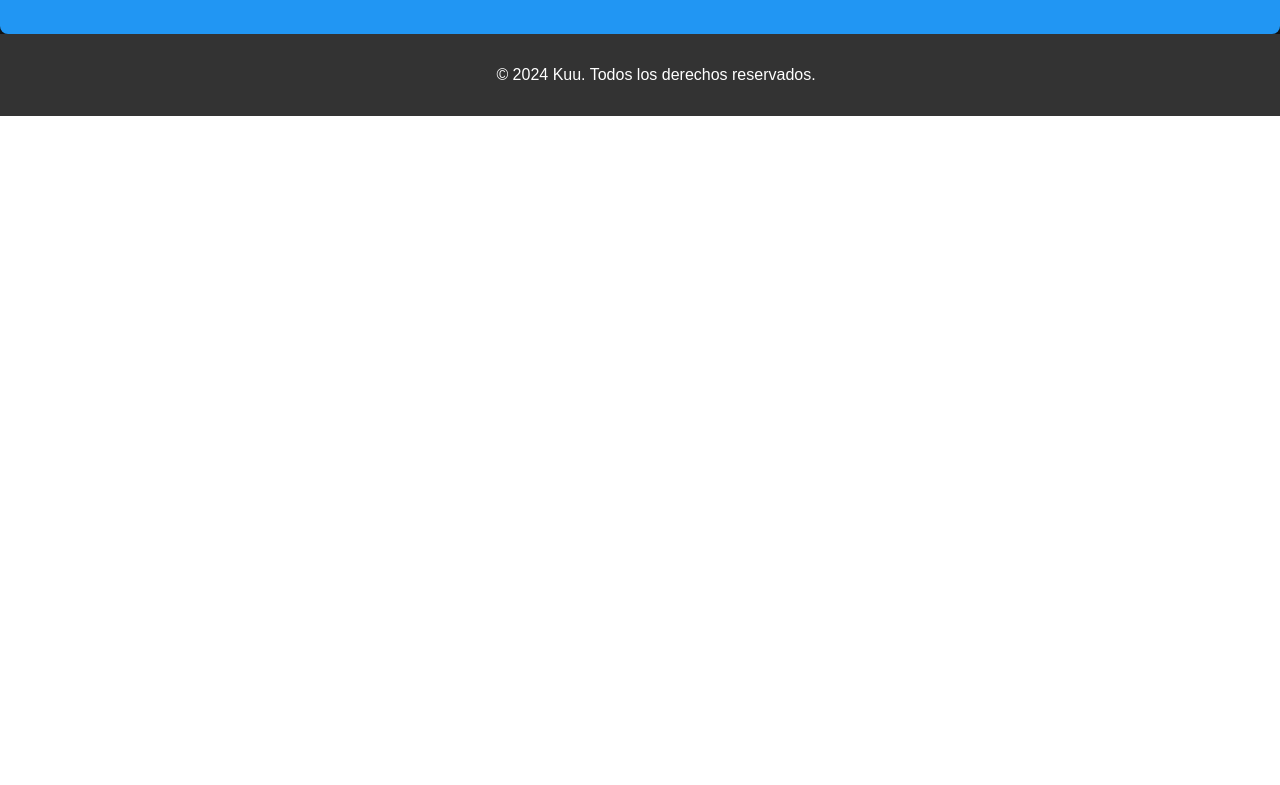
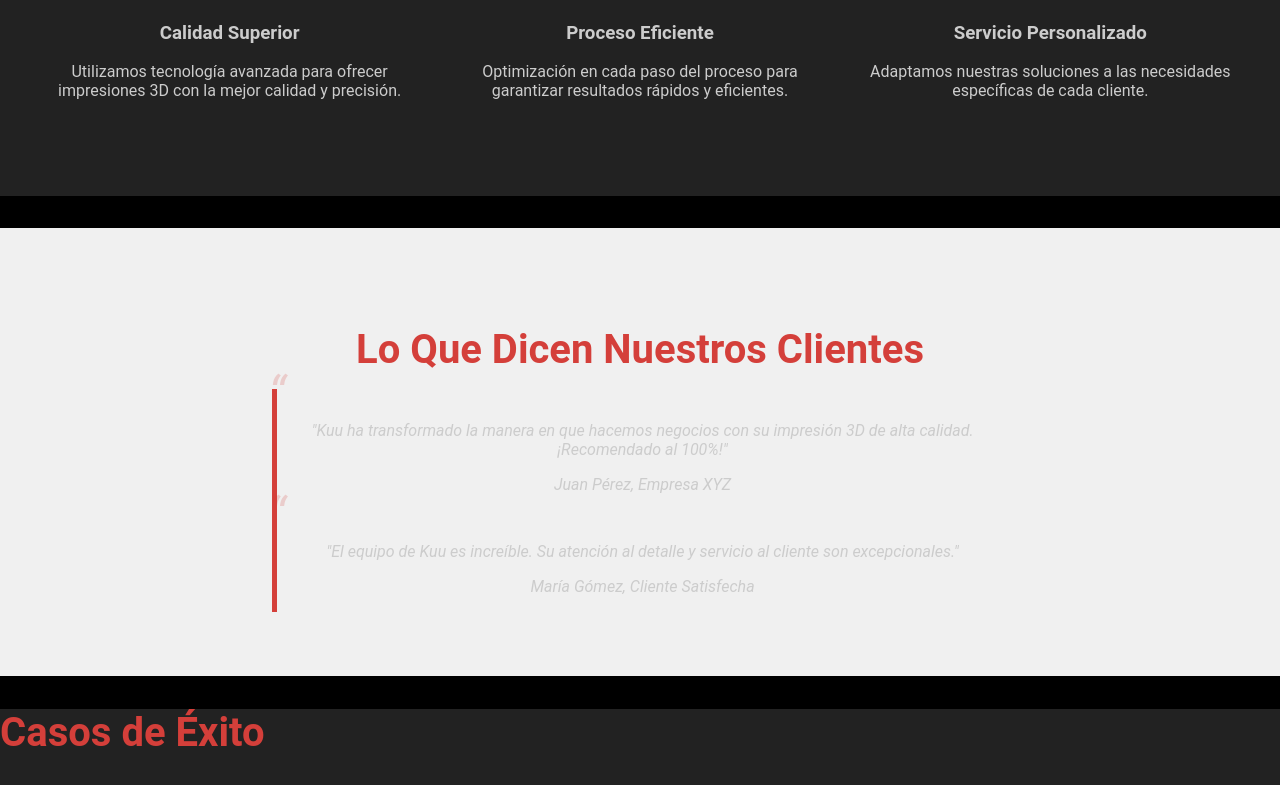
Before and after one commit to widacasan/kuu-website, a PHP site: page /pages/home.html in a window 1280 px wide. Shown: the part 1926-2711 px from the top of the page. Before the commit the page ends 2042 px from the top, so only its background shows below. Run offline with PHP 8.4, Linux system fonts and the light colour scheme.

Commit message:
add information an images

```diff
--- a/assets/css/styles.css
+++ b/assets/css/styles.css
@@ -1,23 +1,34 @@
 /* Estilos generales */
 body {
-    font-family: 'Poppins', sans-serif; /* Tipografía moderna y elegante */
+    font-family: 'Roboto', sans-serif; /* Tipografía moderna */
     margin: 0;
     padding: 0;
     box-sizing: border-box;
-    background-color: #f4f4f9; /* Fondo claro */
-    color: #333; /* Texto oscuro */
-    transition: background-color 0.3s, color 0.3s;
+    transition: background-color 0.3s, color 0.3s; /* Transición suave para cambios de tema */
 }
 
+/* Estilos para el encabezado */
 header {
-    background-color: #1f1f1f; /* Gris oscuro */
+    background-color: #003366; /* Azul oscuro */
     color: #fff;
-    padding: 1rem 2rem;
-    position: fixed;
+    padding: 1rem 2rem; /* Espaciado uniforme */
+    position: fixed; /* Fijo en la parte superior */
     width: 100%;
     top: 0;
-    z-index: 1000;
-    box-shadow: 0 4px 6px rgba(0, 0, 0, 0.1); /* Sombra suave */
+    left: 0;
+    z-index: 1000; /* Asegura que esté por encima de otros elementos */
+    box-shadow: 0 4px 8px rgba(0, 0, 0, 0.2); /* Sombra sutil */
+    transition: background-color 0.3s, box-shadow 0.3s; /* Transiciones suaves */
+}
+
+/* Estilos para la navegación */
+nav {
+    display: flex;
+    justify-content: space-between; /* Distribuye el espacio entre los elementos */
+    align-items: center;
+    max-width: 1200px; /* Ancho máximo del contenedor */
+    margin: 0 auto; /* Centra el contenido */
+    width: 100%; /* Ocupa todo el ancho del encabezado */
 }
 
 nav ul {
@@ -35,52 +47,39 @@ nav ul li {
 nav ul li a {
     color: #fff;
     text-decoration: none;
-    font-weight: 600;
-    font-size: 1.2rem;
-    transition: color 0.3s;
+    font-weight: bold;
+    font-size: 1.2rem; /* Tamaño de fuente ligeramente mayor */
+    padding: 0.5rem 1rem; /* Espaciado interno para mejorar la apariencia */
+    transition: color 0.3s, transform 0.2s;
+    position: relative; /* Para el efecto de subrayado */
+}
+
+nav ul li a::after {
+    content: '';
+    position: absolute;
+    left: 0;
+    bottom: -5px;
+    width: 100%;
+    height: 2px;
+    background-color: #d43f3a; /* Rojo brillante */
+    transform: scaleX(0);
+    transform-origin: bottom right;
+    transition: transform 0.3s ease-out;
+}
+
+nav ul li a:hover::after {
+    transform: scaleX(1);
+    transform-origin: bottom left;
 }
 
 nav ul li a:hover {
-    color: #ff5722; /* Naranja vibrante */
+    color: #d43f3a; /* Rojo brillante para el hover */
+    transform: scale(1.1); /* Efecto de escala al pasar el ratón */
 }
 
-footer {
-    background-color: #333;
-    color: #fff;
-    padding: 1rem;
-    text-align: center;
-    position: relative;
-    bottom: 0;
-    width: 100%;
-}
-
-/* Botones */
-button, .cta-button {
-    background-color: #ff5722; /* Naranja vibrante */
-    color: #fff;
-    padding: 0.75rem 1.5rem;
-    border: none;
-    border-radius: 0.5rem;
-    cursor: pointer;
-    transition: background-color 0.3s, transform 0.2s;
-    font-weight: bold;
-}
-
-button:hover, .cta-button:hover {
-    background-color: #e64a19; /* Naranja más oscuro */
-    transform: scale(1.05); /* Efecto de escala al pasar el ratón */
-}
-
-/* Enlaces */
-a {
-    color: #2196f3; /* Azul brillante */
-    text-decoration: none;
-    transition: color 0.3s, text-shadow 0.3s;
-}
-
-a:hover {
-    color: #1976d2; /* Azul más oscuro */
-    text-shadow: 0 1px 3px rgba(0, 0, 0, 0.2); /* Sombra de texto */
+/* Estilos para el contenido principal */
+main {
+    margin-top: 80px; /* Espacio para el encabezado fijo */
 }
 
 /* Estilos para la página de inicio */
@@ -151,83 +149,235 @@ a:hover {
 
 .features .feature:hover {
     transform: scale(1.05); /* Efecto de escala al pasar el ratón */
-    box-shadow: 0 8px 16px rgba(0, 0, 0, 0.2); /* Sombra más pronunciada */
+    box-shadow: 0 4px 8px rgba(0, 0, 0, 0.3); /* Sombra más pronunciada */
 }
 
 .features img {
     width: 100%;
     height: auto;
-    border-radius: 0.5rem; /* Bordes redondeados para las imágenes */
+    margin-top: 1rem;
+    object-fit: cover; /* Mantiene la proporción de las imágenes */
     transition: transform 0.3s;
 }
 
 .features img:hover {
-    transform: scale(1.05); /* Efecto de escala al pasar el ratón */
+    transform: scale(1.1); /* Efecto de escala en imágenes al pasar el ratón */
 }
 
 .testimonials {
-    background-color: #f9f9f9; /* Fondo gris claro */
-    padding: 4rem 2rem;
+    background-color: #f0f0f0; /* Gris claro */
+    padding: 4rem 1rem; /* Mayor espacio para una mejor presentación */
     text-align: center;
 }
 
 .testimonials blockquote {
-    border-left: 5px solid #ff5722; /* Naranja vibrante */
-    padding-left: 1.5rem;
-    margin: 1.5rem auto;
-    max-width: 700px;
+    border-left: 5px solid #d43f3a; /* Rojo brillante */
+    padding-left: 1rem;
+    margin: 0 auto;
+    max-width: 700px; /* Mayor ancho para mejorar la legibilidad */
     font-style: italic;
     color: #333;
     position: relative;
 }
 
 .testimonials blockquote::before {
-    content: "\201C"; /* Comillas iniciales */
-    font-size: 4rem;
-    color: #ff5722; /* Naranja vibrante */
+    content: '“';
+    font-size: 3rem;
     position: absolute;
-    top: -1rem;
-    left: -1rem;
+    left: -0.5rem;
+    top: -1.5rem;
+    color: #d43f3a; /* Rojo brillante */
+    opacity: 0.2;
 }
 
-.testimonials blockquote footer {
-    font-weight: bold;
-    margin-top: 0.5rem;
-    color: #555;
+/* Efecto de desplazamiento suave en la sección de contacto */
+.contact-cta {
+    text-align: center;
+    padding: 4rem 1rem; /* Mayor espacio para una mejor presentación */
+    background-color: #003366; /* Azul oscuro */
+    color: #fff;
+    border-radius: 0.5rem;
+    margin: 2rem auto;
+    max-width: 800px;
+    position: relative;
+    overflow: hidden;
 }
 
-.contact-cta {
+.contact-cta h2 {
+    font-size: 2rem;
+    animation: slideIn 1s ease-out;
+}
+
+.contact-cta p {
+    font-size: 1.25rem;
+    animation: slideIn 1s ease-out 0.5s;
+}
+
+@keyframes slideIn {
+    from {
+        transform: translateY(20px);
+        opacity: 0;
+    }
+    to {
+        transform: translateY(0);
+        opacity: 1;
+    }
+}
+
+/* Estilos para la página de servicios */
+section {
+    margin-bottom: 2rem;
+}
+
+section img {
+    width: 100%;
+    height: auto;
+    margin-top: 1rem;
+    object-fit: cover; /* Mantiene la proporción de las imágenes */
+}
+
+section h2 {
+    font-size: 2.5rem;
+    margin-bottom: 1rem;
+    color: #d43f3a; /* Rojo brillante */
+}
+
+/* Estilos para la página de sobre nosotros */
+.about-section {
+    padding: 2rem;
+    margin-bottom: 2rem;
+}
+
+.about-content {
+    display: flex;
+    align-items: center;
+    gap: 1.5rem;
+    flex-direction: column;
+}
+
+.about-content img {
+    max-width: 100%;
+    border-radius: 8px;
+}
+
+.timeline {
+    margin-top: 2rem;
+    padding: 1rem;
+    background: #f9f9f9;
+    border-radius: 8px;
+}
+
+.timeline-event {
+    margin-bottom: 1rem;
+}
+
+.team-profiles {
+    display: flex;
+    flex-wrap: wrap;
+    gap: 1.5rem;
+}
+
+.profile {
     text-align: center;
-    padding: 4rem 2rem;
-    background-color: #2196f3; /* Azul brillante */
-    color: #fff;
+    max-width: 200px;
+}
+
+.profile img {
+    width: 100%;
+    border-radius: 50%;
+}
+
+.mission-visuals {
+    margin-top: 2rem;
+    text-align: center;
+}
+
+.mission-visuals img {
+    max-width: 100%;
+    border-radius: 8px;
+}
+
+blockquote {
+    margin: 1.5rem 0;
+    padding: 1rem;
+    border-left: 5px solid #d43f3a; /* Rojo brillante */
+    font-style: italic;
+}
+
+/* Estilos para la página de contacto */
+form {
+    display: grid;
+    gap: 1.5rem;
+    max-width: 700px; /* Mayor ancho para mejor usabilidad */
+    margin: 0 auto;
+}
+
+label {
+    font-weight: bold;
+}
+
+input, textarea {
+    width: 100%;
+    padding: 0.75rem;
+    border: 1px solid #ddd;
     border-radius: 0.5rem;
 }
 
-.contact-cta h2 {
-    font-size: 2.5rem;
+textarea {
+    resize: vertical; /* Permite ajustar el tamaño vertical del textarea */
 }
 
-.contact-cta p {
-    font-size: 1.5rem;
+button {
+    background-color: #d43f3a; /* Rojo brillante */
+    color: #fff;
+    padding: 1rem 2rem;
+    border: none;
+    border-radius: 0.5rem;
+    cursor: pointer;
+    transition: background-color 0.3s, transform 0.2s;
+}
+
+button:hover {
+    background-color: #b03228; /* Rojo más oscuro */
+    transform: scale(1.05); /* Efecto de escala al pasar el ratón */
+}
+
+/* Estilos para la página de blog */
+.blog-article {
+    margin-bottom: 3rem; /* Mayor espacio entre artículos */
+}
+
+.blog-article h2 {
+    font-size: 2rem;
+    margin-bottom: 1rem;
+    color: #d43f3a; /* Rojo brillante */
+}
+
+.blog-article p {
+    font-size: 1.125rem;
+    line-height: 1.6;
+}
+
+.blog-article a {
+    color: #007bff; /* Azul */
 }
 
 /* Estilos para el modo oscuro */
 body[data-theme='dark'] {
-    background-color: #121212;
-    color: #e0e0e0;
+    background-color: #000;
+    color: #fff;
 }
 
 header, footer {
-    background-color: #1f1f1f;
+    background-color: #1f1f1f; /* Color más oscuro para el modo oscuro */
 }
 
 nav ul li a {
-    color: #e0e0e0;
+    color: #e0e0e0; /* Color claro para el modo oscuro */
 }
 
 footer {
-    background-color: #333;
+    background-color: #111;
 }
 
 .hero {
@@ -235,12 +385,12 @@ footer {
 }
 
 .testimonials blockquote {
-    border-left: 5px solid #ff5722;
-    color: #e0e0e0;
+    border-left: 5px solid #d43f3a; /* Rojo brillante */
+    color: #ccc;
 }
 
 /* Ajustes adicionales para el modo oscuro */
 section {
-    background-color: #1e1e1e;
-    color: #e0e0e0;
+    background-color: #222;
+    color: #ccc;
 }
--- a/index.html
+++ b/index.html
@@ -27,7 +27,7 @@
         </section>
         <section class="features">
             <div class="feature">
-                <img src="assets/img/feature1.jpg" alt="Innovación 3D">
+                <img src="assets/img/feature1.jpeg" alt="Innovación 3D">
                 <h3>Innovación Continua</h3>
                 <p>Descubre cómo nuestras soluciones en impresión 3D están liderando el cambio.</p>
             </div>
@@ -37,7 +37,7 @@
                 <p>Nuestros productos están diseñados para ofrecer resultados de la más alta calidad.</p>
             </div>
             <div class="feature">
-                <img src="assets/img/feature3.jpg" alt="Atención al Cliente">
+                <img src="assets/img/feature3.jpeg" alt="Detalles unicos">
                 <h3>Soporte Dedicado</h3>
                 <p>Estamos aquí para ayudarte en cada paso del camino, desde la consulta hasta el soporte postventa.</p>
             </div>
--- a/pages/home.html
+++ b/pages/home.html
@@ -3,15 +3,15 @@
 <head>
     <meta charset="UTF-8">
     <meta name="viewport" content="width=device-width, initial-scale=1.0">
-    <meta name="description" content="Página de inicio de Kuu, empresa de impresión 3D.">
+    <meta name="description" content="Página principal de Kuu, empresa innovadora en impresión 3D con soluciones personalizadas y tecnología avanzada.">
+    <title>Kuu - Impresión 3D</title>
     <link rel="stylesheet" href="../assets/css/styles.css">
-    <title>Inicio - Kuu</title>
 </head>
 <body>
     <header>
         <nav>
             <ul>
-                <li><a href="home.html">Inicio</a></li>
+                <li><a href="../index.html">Inicio</a></li>
                 <li><a href="services.html">Servicios</a></li>
                 <li><a href="about.html">Sobre Nosotros</a></li>
                 <li><a href="contact.html">Contacto</a></li>
@@ -20,44 +20,109 @@
         </nav>
     </header>
     <main>
+        <!-- Hero Section -->
         <section class="hero">
-            <h1>Bienvenido a Kuu</h1>
-            <p>Revolucionamos el mundo con soluciones innovadoras en impresión 3D.</p>
-            <a href="services.html" class="cta-button">Nuestros Servicios</a>
+            <div class="hero-content">
+                <h1>Bienvenido a Kuu</h1>
+                <p>Innovación en impresión 3D para tus necesidades más exigentes.</p>
+                <a href="services.html" class="cta-button">Descubre Nuestros Servicios</a>
+            </div>
+            <div class="hero-media">
+                <img src="../assets/img/video.gif" alt="Impresión 3D en acción">
+                <!-- Alternativamente, puedes usar un video en lugar de una imagen -->
+                <!-- <video autoplay muted loop>
+                    <source src="../assets/videos/hero-video.mp4" type="video/mp4">
+                    Tu navegador no soporta el video.
+                </video> -->
+            </div>
         </section>
+
+        <!-- Características Destacadas -->
         <section class="features">
-            <h2>Nuestros Servicios Destacados</h2>
+            <h2>Nuestras Características</h2>
             <div class="feature">
-                <img src="../assets/img/prototipos.jpg" alt="Prototipos Rápidos">
-                <h3>Prototipos Rápidos</h3>
-                <p>Validamos ideas y conceptos con rapidez y precisión.</p>
+                <img src="../assets/img/feature1.jpg" alt="Impresión 3D de alta calidad">
+                <h3>Calidad Superior</h3>
+                <p>Utilizamos tecnología avanzada para ofrecer impresiones 3D con la mejor calidad y precisión.</p>
             </div>
             <div class="feature">
-                <img src="../assets/img/produccion.jpg" alt="Producción a Medida">
-                <h3>Producción a Medida</h3>
-                <p>Fabricamos piezas personalizadas según tus especificaciones.</p>
+                <img src="../assets/img/feature2.jpg" alt="Proceso de impresión 3D">
+                <h3>Proceso Eficiente</h3>
+                <p>Optimización en cada paso del proceso para garantizar resultados rápidos y eficientes.</p>
             </div>
             <div class="feature">
-                <img src="../assets/img/consultoria.jpg" alt="Consultoría en Impresión 3D">
-                <h3>Consultoría en Impresión 3D</h3>
-                <p>Asesoramos sobre la integración de la impresión 3D en tu negocio.</p>
+                <img src="../assets/img/feature3.jpg" alt="Servicio personalizado">
+                <h3>Servicio Personalizado</h3>
+                <p>Adaptamos nuestras soluciones a las necesidades específicas de cada cliente.</p>
             </div>
         </section>
+
+        <!-- Testimonios de Clientes -->
         <section class="testimonials">
             <h2>Lo Que Dicen Nuestros Clientes</h2>
-            <blockquote>
-                <p>"Kuu transformó nuestra manera de trabajar con prototipos. ¡Su tecnología y servicio son excepcionales!"</p>
-                <footer>- Juan Pérez, CEO de Innovatech</footer>
-            </blockquote>
-            <blockquote>
-                <p>"La consultoría de Kuu nos ayudó a mejorar nuestra línea de producción. Muy recomendados."</p>
-                <footer>- Ana López, Gerente de Fabricación</footer>
-            </blockquote>
+            <div class="testimonial">
+                <blockquote>
+                    <p>"Kuu ha transformado la manera en que hacemos negocios con su impresión 3D de alta calidad. ¡Recomendado al 100%!"</p>
+                    <cite>Juan Pérez, Empresa XYZ</cite>
+                </blockquote>
+            </div>
+            <div class="testimonial">
+                <blockquote>
+                    <p>"El equipo de Kuu es increíble. Su atención al detalle y servicio al cliente son excepcionales."</p>
+                    <cite>María Gómez, Cliente Satisfecha</cite>
+                </blockquote>
+            </div>
         </section>
-        <section class="contact-cta">
-            <h2>¿Listo para Comenzar?</h2>
-            <p>Contáctanos hoy para descubrir cómo podemos ayudarte con tus proyectos de impresión 3D.</p>
+
+        <!-- Casos de Éxito -->
+        <section class="success-stories">
+            <h2>Casos de Éxito</h2>
+            <div class="story">
+                <img src="../assets/img/success1.jpg" alt="Caso de éxito 1">
+                <h3>Proyecto A</h3>
+                <p>Descubre cómo ayudamos a la Empresa ABC a optimizar sus procesos con nuestra tecnología de impresión 3D.</p>
+            </div>
+            <div class="story">
+                <img src="../assets/img/success2.jpg" alt="Caso de éxito 2">
+                <h3>Proyecto B</h3>
+                <p>Explora el caso en el que nuestro servicio personalizado mejoró significativamente la eficiencia de un proceso industrial.</p>
+            </div>
+        </section>
+
+        <!-- Preguntas Frecuentes (FAQ) -->
+        <section class="faq">
+            <h2>Preguntas Frecuentes</h2>
+            <div class="faq-item">
+                <h3>¿Qué tipos de materiales utilizan?</h3>
+                <p>Utilizamos una variedad de materiales, incluyendo PLA, ABS, y PETG, adaptados a las necesidades de cada proyecto.</p>
+            </div>
+            <div class="faq-item">
+                <h3>¿Cuánto tiempo toma una impresión 3D?</h3>
+                <p>El tiempo de impresión depende de la complejidad del diseño y del tamaño del objeto. Generalmente, puede variar desde unas pocas horas hasta varios días.</p>
+            </div>
+            <div class="faq-item">
+                <h3>¿Cómo puedo solicitar un presupuesto?</h3>
+                <p>Puedes solicitar un presupuesto a través de nuestra página de contacto o enviarnos un correo electrónico con los detalles de tu proyecto.</p>
+            </div>
+        </section>
+
+        <!-- Información de Contacto -->
+        <section class="contact-info">
+            <h2>Contáctanos</h2>
+            <p>¿Tienes alguna pregunta o quieres solicitar una cotización? ¡Estamos aquí para ayudarte!</p>
             <a href="contact.html" class="cta-button">Contáctanos</a>
+        </section>
+
+        <!-- Socios -->
+        <section class="certifications">
+            <h2>Socios</h2>
+            <p>Estamos orgullosos de trabajar con socios líderes en la industria y de contar con certificaciones que garantizan la calidad de nuestros servicios.</p>
+            <div class="certification-logos">
+                <img src="../assets/img/certification1.png" alt="Certificación 1">
+                <img src="../assets/img/certification2.png" alt="Certificación 2">
+                <img src="../assets/img/partner1.png" alt="Socio 1">
+                <img src="../assets/img/partner2.png" alt="Socio 2">
+            </div>
         </section>
     </main>
     <footer>
```
Also changed, not shown: other parts of assets/css/styles.css (+26 -26 lines), pages/about.html (+50 -7 lines), pages/services.html (+64 -7 lines), assets/img/consultoria.jpeg (added), assets/img/feature1.jpeg (added), assets/img/feature3.jpeg (added), assets/img/produccion.jpeg (added), 5 other files.
